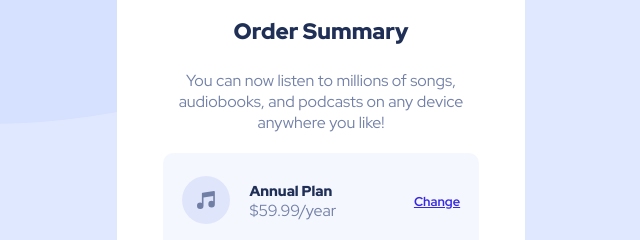
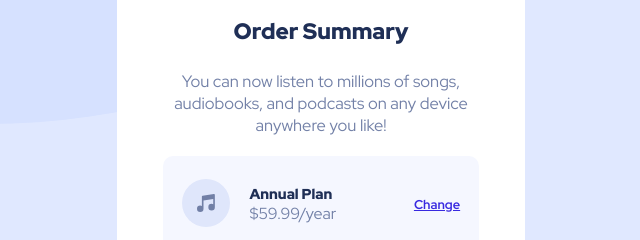
Before and after one commit to Datum-2025/order-summary-component-main, a plain HTML site: page index.html in a window 1280 px wide. Shown: the part 264-504 px from the top of the page, 319-959 px from the left. Drawn offline with Linux system fonts and the light colour scheme.

Commit message:
tamañoParraf

```diff
--- a/style.css
+++ b/style.css
@@ -45,7 +45,8 @@ h1{
     text-align: center;
     color: var(--Gray_600);
     margin-bottom: 32px;
-    padding: 0 32px;
+    padding: 0 30px;
+    font-size: 16.5px;
 }
 .plan-container{
     width: 280px;
```
Also changed, not shown: index.html (+1 -1 lines).
